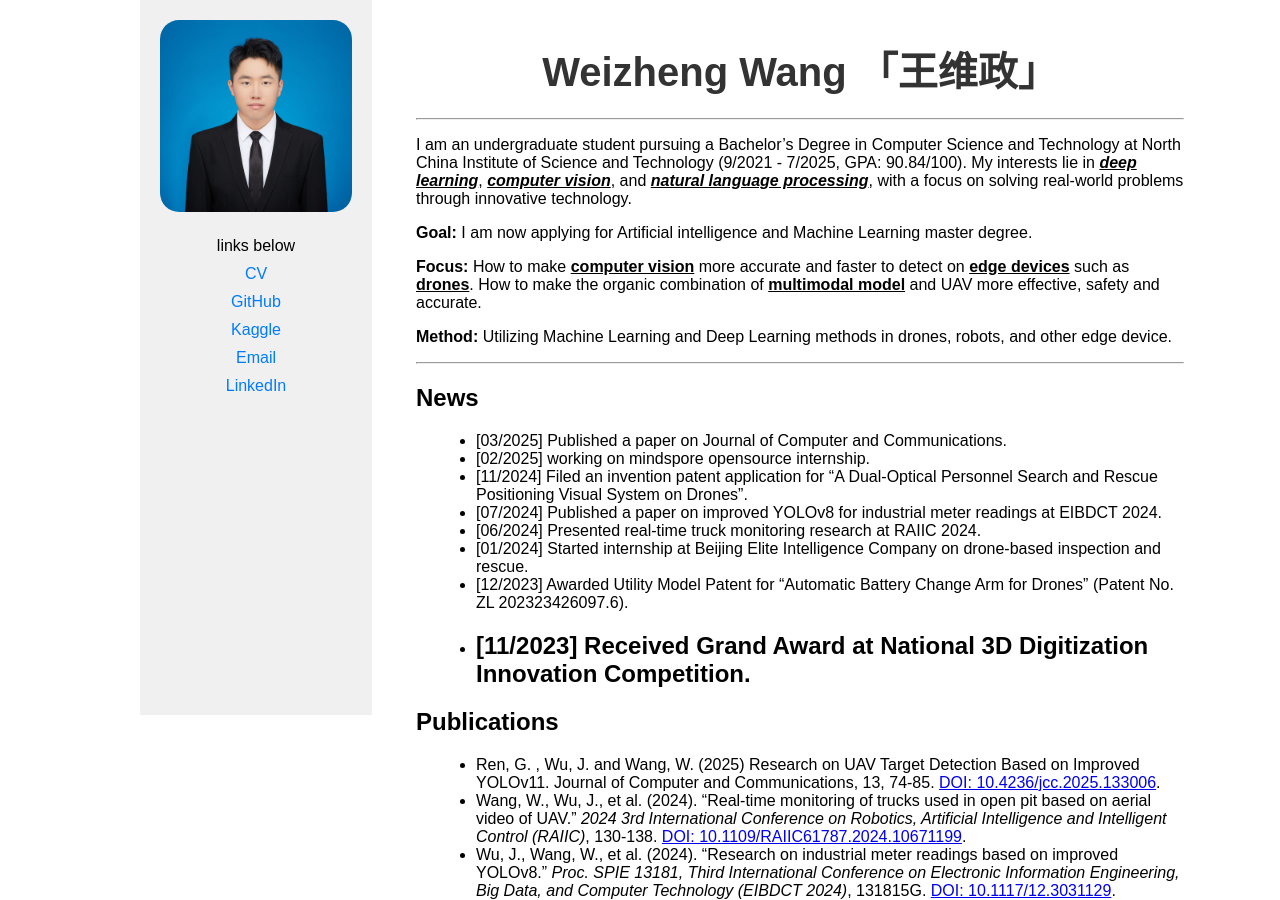
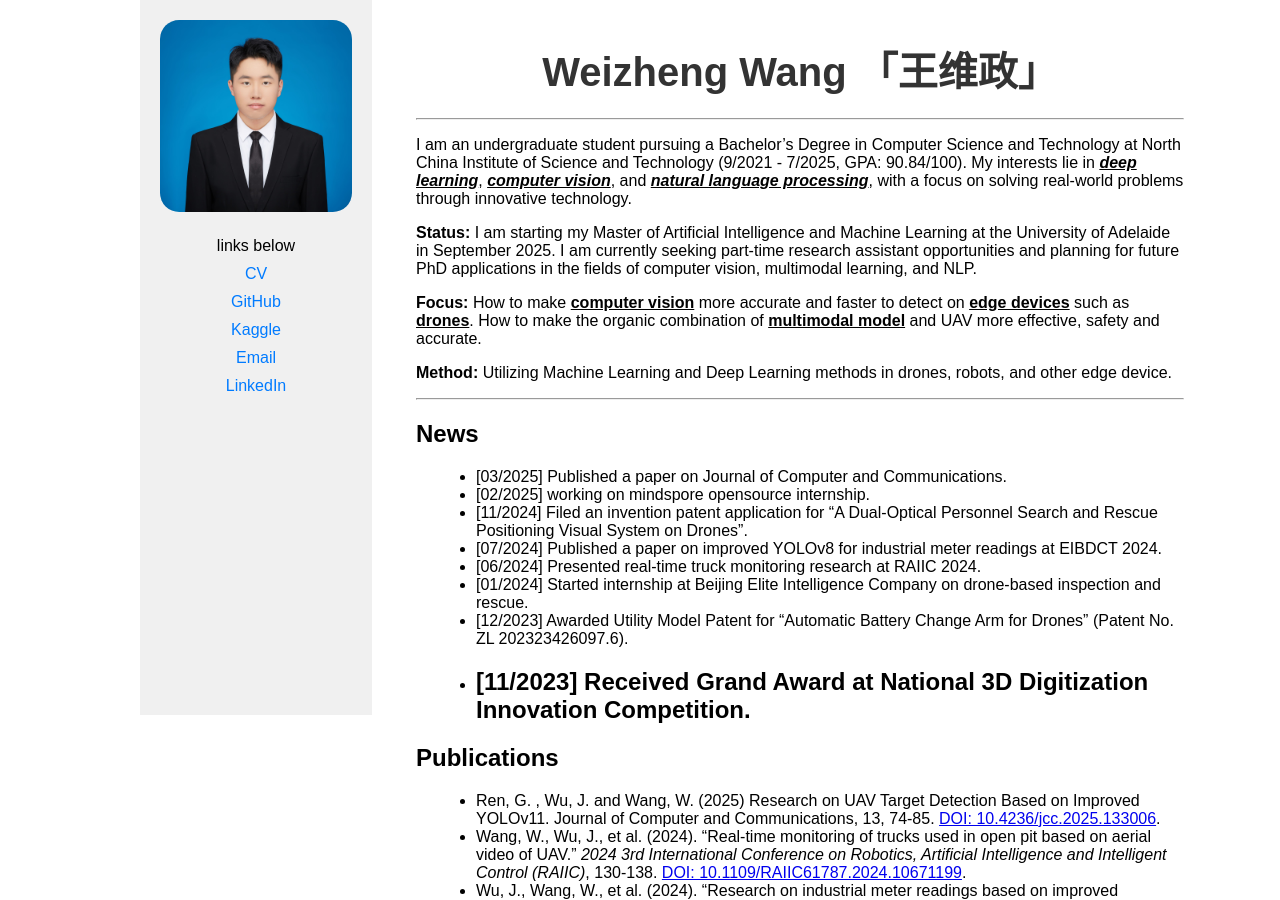
Before and after one commit to 4everWZ/4everwz.github.io, a Jekyll site: the page built from index.md, in a window 1280 px wide and 900 px high. Built offline with Jekyll 4.4.1, drawn with Linux system fonts in a browser that asks for light colours.

Commit message:
Update my status

```diff
--- a/index.md
+++ b/index.md
@@ -5,7 +5,7 @@ title: Home
 ---
 I am an undergraduate student pursuing a Bachelor's Degree in Computer Science and Technology at North China Institute of Science and Technology (9/2021 - 7/2025, GPA: 90.84/100). My interests lie in ***<u>deep learning</u>***, ***<u>computer vision</u>***, and ***<u>natural language processing</u>***, with a focus on solving real-world problems through innovative technology.
 
-**Goal:** I am now applying for Artificial intelligence and Machine Learning master degree.
+**Status:** I am starting my Master of Artificial Intelligence and Machine Learning at the University of Adelaide in September 2025. I am currently seeking part-time research assistant opportunities and planning for future PhD applications in the fields of computer vision, multimodal learning, and NLP.
 
 **Focus:**  How to make **<u>computer vision</u>** more accurate and faster to detect on **<u>edge devices</u>** such as **<u>drones</u>**. How to make the organic combination of **<u>multimodal model</u>** and UAV more effective, safety and accurate.
 
```
